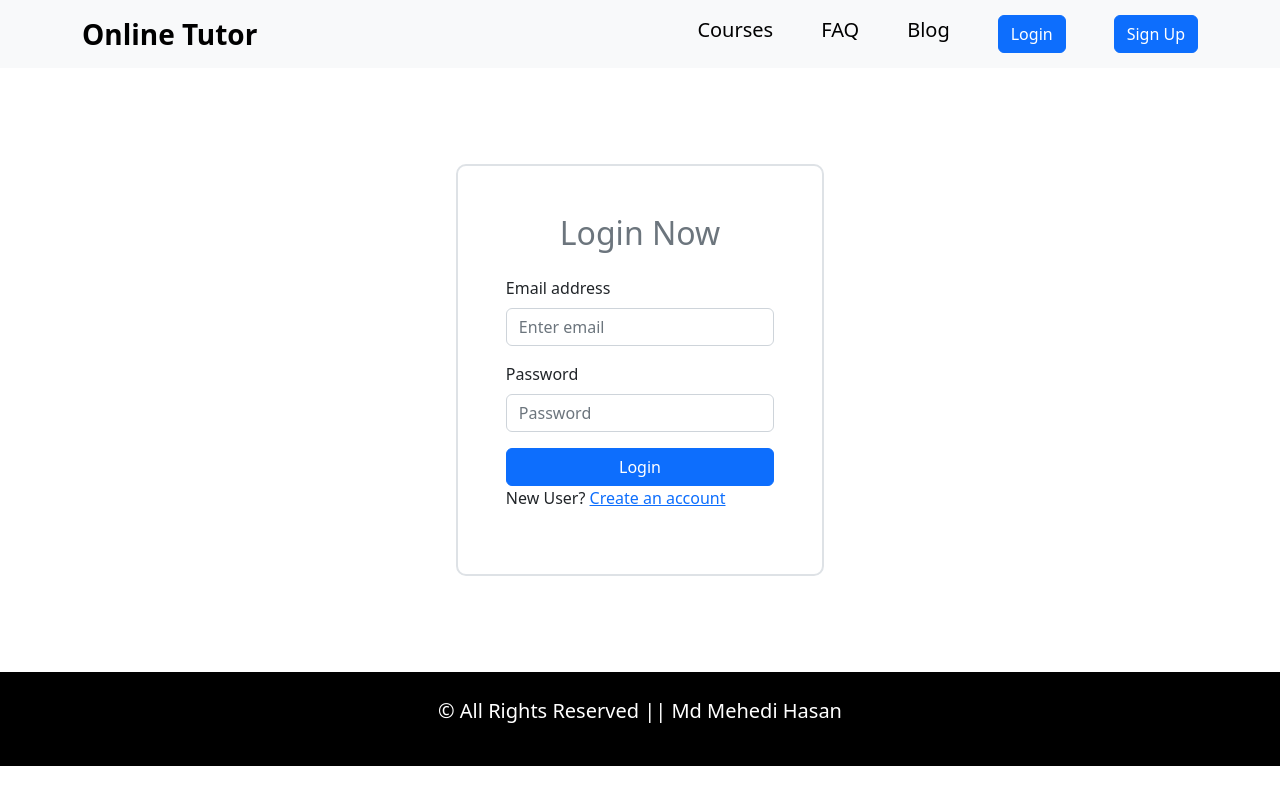
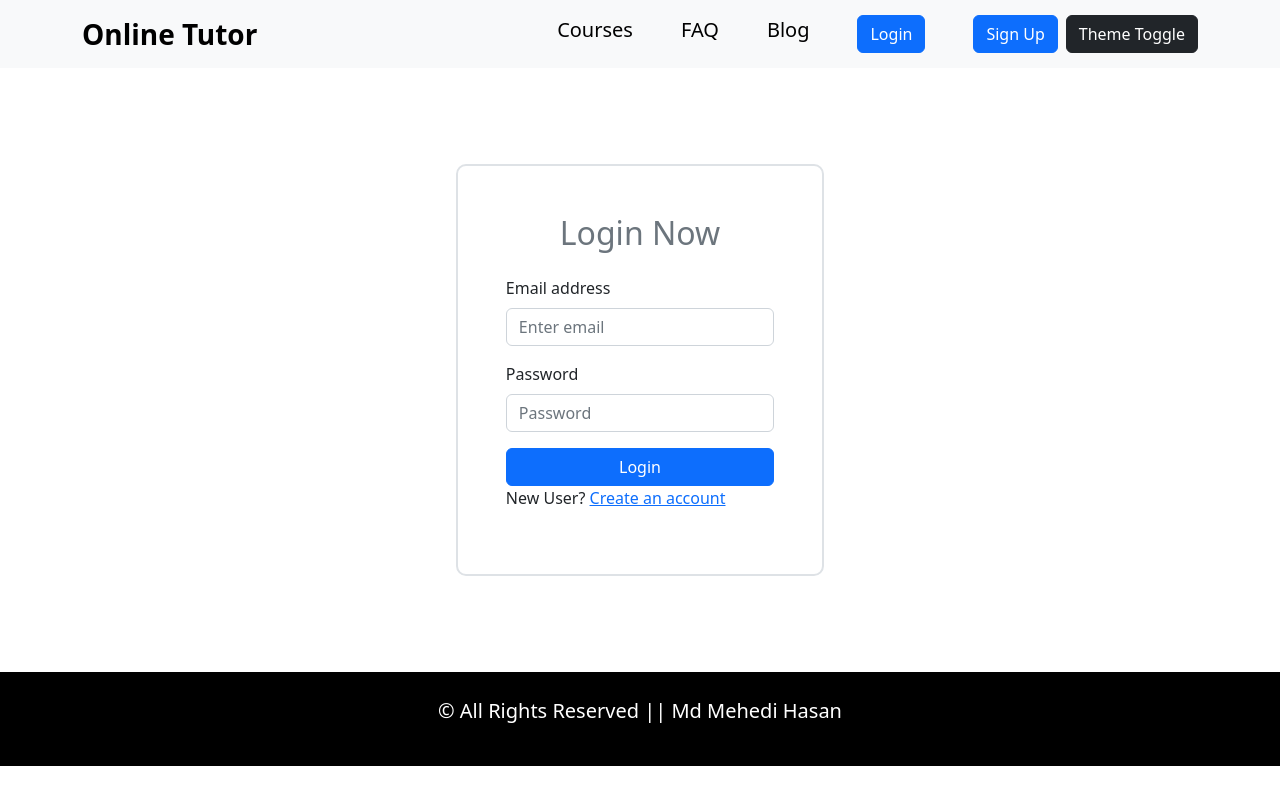
Before and after one commit to designer-mehedi/learning-app-client, a React (Create React App) app: page /login in a window 1280 px wide. Built offline with nearby package versions, Linux system fonts and the light colour scheme; no server answers.

Commit message:
theme toggle added

```diff
--- a/src/components/Header.js
+++ b/src/components/Header.js
@@ -73,6 +73,7 @@ const Header = () => {
 								</Link>
 							</>
 						)}
+						<button className="btn btn-dark ms-2">Theme Toggle</button>
 					</Nav>
 				</Navbar.Collapse>
 			</Container>
```
